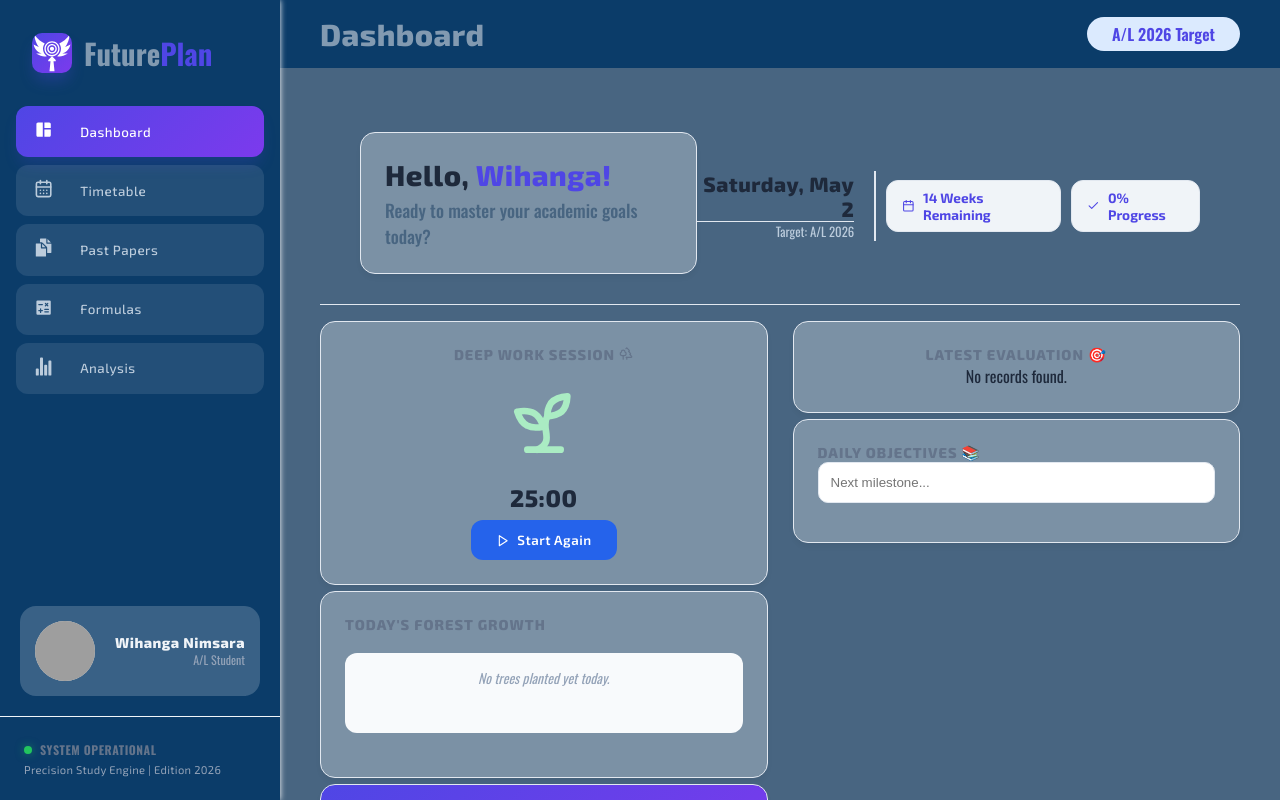
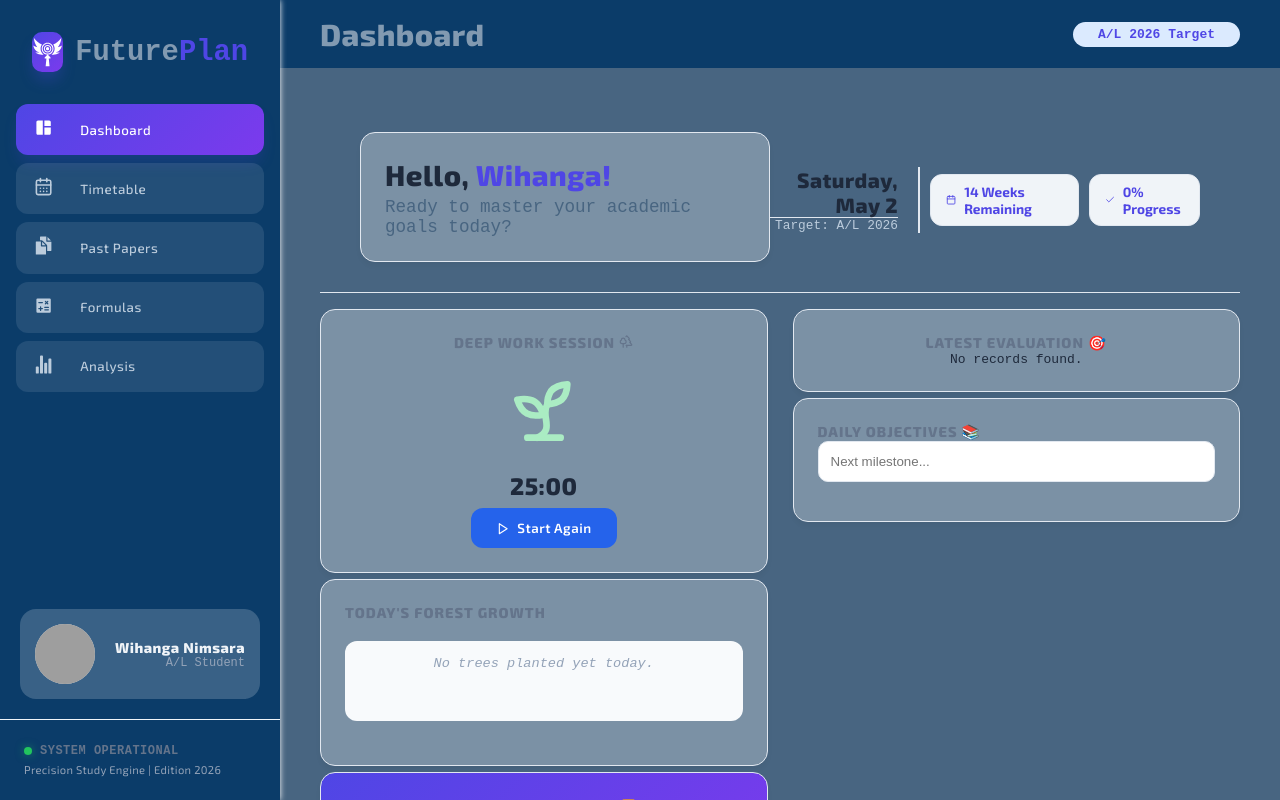
Before and after one commit to lakshan-beast/Future-Plan, a React (Vite) app: page / in a window 1280 px wide. Built offline with nearby package versions, Linux system fonts and the light colour scheme; grey boxes are pictures that could not be loaded.

Commit message:
Update font-family in _reset.scss to use monospace

```diff
--- a/src/styles/base/_reset.scss
+++ b/src/styles/base/_reset.scss
@@ -7,7 +7,8 @@
 body {
   color: $text-dark;
   background-color: $color-bg;
-  font-family: $font-outfit;
+  // font-family: $font-outfit;
+  font-family: monospace;
 }
 
 *::selection {
```
